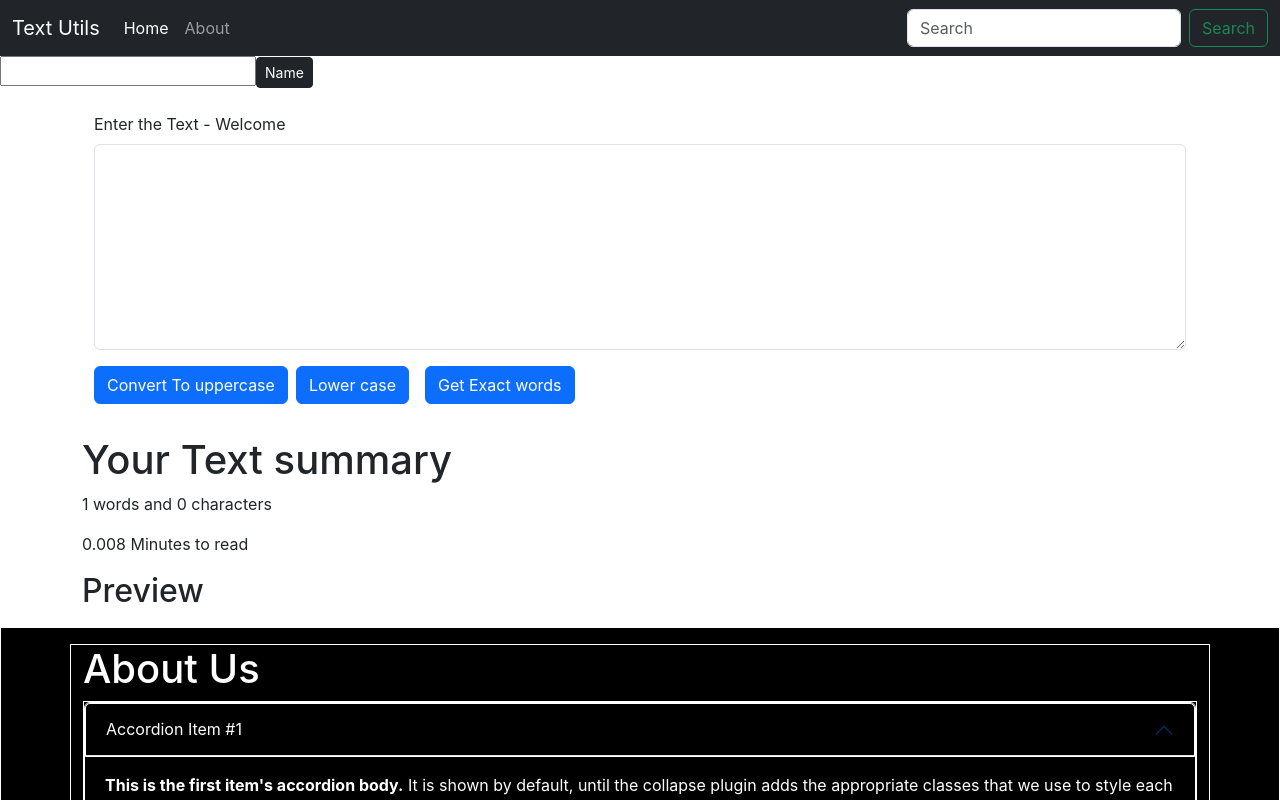
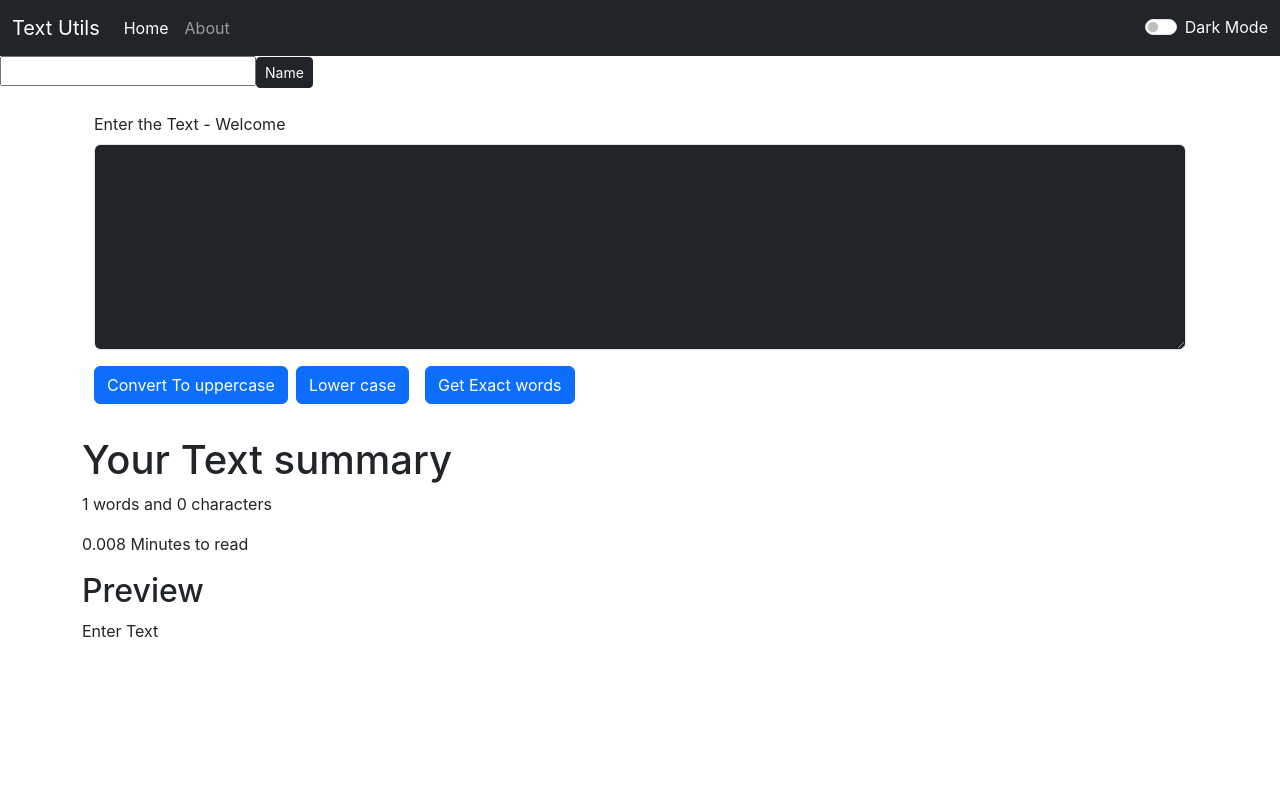
Before and after one commit to Rio-0912/Assignmet-FrontEnd, a React (Create React App) app in the folder my-app/: page / in a window 1280 px wide. Shown: the top 800 px of the page. Built offline with nearby package versions, Linux system fonts and the light colour scheme.

Commit message:
16/12/23
intern ke time par kar raha hu

```diff
--- a/my-app/src/App.js
+++ b/my-app/src/App.js
@@ -1,16 +1,41 @@
+import React, { useState } from 'react'; // Import React and useState
 
 import './App.css';
-import About from './Components/About';
 import Navbar from './Components/Navbar';
+import Alerts from './Components/Alerts.js';
 import TextForm from './Components/TextForm';
 
 function App() {
+  const [mode, setMode] = useState('dark'); // Define and initialize state
+  const [alert, setalert] = useState(null)
+  const showAlert = (message, type) => {
+    setalert({
+      msg: message,
+      type: type
+    })
+    setTimeout(() => {
+      setalert(null )
+    }, 1500);
+  }
+
+  const toggleMode = () => {
+    if (mode === 'dark') {
+      setMode('light')
+      document.body.style.backgroundColor = 'white'
+      document.body.style.color = '#32383f'
+      showAlert('Light mode has been enabled', 'success  ')
+    } else {
+      setMode('dark')
+      document.body.style.backgroundColor = '#32383f'
+      document.body.style.color = 'white'
+      showAlert('Dark mode has been enabled', 'success  ')
+    }
+  }
   return (
     <>
-
-      <Navbar title = "Text Utils"/>
-      <TextForm heading = "Enter the Text"/>
-      <About/>
+      <Navbar title="Text Utils" toggleMode={toggleMode} mode={mode} />
+      <Alerts alert={alert} />
+      <TextForm heading="Enter the Text" mode={mode} showAlert={showAlert}/>
     </>
   );
 }
--- /dev/null
+++ b/my-app/src/Components/Alerts.js
@@ -0,0 +1,14 @@
+import React from 'react'
+
+const Alerts = (props) => {
+  return (
+    <div>
+       {props.alert && <div className={`alert alert-${props.alert.type} alert-dismissible fade show`} role="alert">
+             <strong> {props.alert.type}</strong>{props.alert.msg}
+
+            </div>}
+    </div>
+  )
+}
+
+export default Alerts
--- a/my-app/src/Components/Navbar.js
+++ b/my-app/src/Components/Navbar.js
@@ -3,7 +3,7 @@ import React from 'react'
 const Navbar = (props) => {
     return (
         <>
-            <nav className="navbar  navbar-expand-lg bg-dark navbar-dark ">
+            <nav className={`navbar  navbar-expand-lg bg-${props.mode} navbar-${props.mode} `}>
                 <div className="container-fluid ">
                     <a className="navbar-brand" href="/">{props.title} </a>
                     <button className="navbar-toggler" type="button" data-bs-toggle="collapse" data-bs-target="#navbarSupportedContent" aria-controls="navbarSupportedContent" aria-expanded="false" aria-label="Toggle navigation">
@@ -18,10 +18,10 @@ const Navbar = (props) => {
                                 <a className="nav-link" href="/">About</a>
                             </li>
                         </ul>
-                        <form className="d-flex" role="search">
-                            <input className="form-control me-2" type="search" placeholder="Search" aria-label="Search" />
-                            <button className="btn btn-outline-success" type="submit">Search</button>
-                        </form>
+                        <div className={`form-check form-switch text-${props.mode === 'light' ? 'dark':'light'}`}>
+                            <input className={`form-check-input navbar- `} onClick={props.toggleMode} type="checkbox" role="switch" id="flexSwitchCheckDefault" />
+                            <label className={`form-check-label     `} htmlFor="flexSwitchCheckDefault">Dark Mode</label>
+                        </div>
                     </div>
                 </div>
             </nav>
--- a/my-app/src/Components/TextForm.js
+++ b/my-app/src/Components/TextForm.js
@@ -8,11 +8,13 @@ export default function TextForm(props) {
   const handleClick = () => {
     let newtext = text.toUpperCase();
     setText(newtext);
+    props.showAlert(' In upper case', 'success  ')
   };
 
   const lowClick = () => {
     let newtext = text.toLowerCase();
     setText(newtext);
+    props.showAlert(' In Lower case', 'success  ')
   };
 
   const handleOnChange = (event) => {
@@ -26,6 +28,7 @@ export default function TextForm(props) {
   const highlightKeyword = () => {
     let newtext = text.trimEnd();
     setText(newtext);
+    props.showAlert(' here are the exact words', 'success  ')
   };
 
   const handleFormSubmit = (event) => {
@@ -50,7 +53,7 @@ export default function TextForm(props) {
           <label htmlFor="myBox" className="form-label">{props.heading} - Welcome {namer}</label>
           <textarea
             rows={8}
-            className="form-control"
+            className={`form-control bg-${props.mode} text-${props.mode === 'light' ? 'dark' :'light'}`}
             onChange={handleOnChange}
             value={text}
             id="myBox"
@@ -58,7 +61,7 @@ export default function TextForm(props) {
           />
         </div>
 
-        <button type="button" className="btn btn-primary" onClick={handleClick}>
+        <button type="button" className="btn btn-primary " onClick={handleClick}>
           Convert To uppercase
         </button>
         <button type="button" className="btn btn-primary mx-2" onClick={lowClick}>
@@ -74,7 +77,7 @@ export default function TextForm(props) {
         <p>{text.split(" ").length} words and {text.length} characters</p>
         <p>{0.008 * text.split(" ").length} Minutes to read</p>
         <h2>Preview</h2>
-        <p>{text}</p>
+        <p>{text.length>0? text : 'Enter Text '}</p>
       </div>
     </>
   );
--- /dev/null
+++ b/package.json
@@ -0,0 +1,5 @@
+{
+  "dependencies": {
+    "react-router-dom": "^6.21.0"
+  }
+}
```
Also changed, not shown: 1 other file (tests, documents, lock files or other folders).
